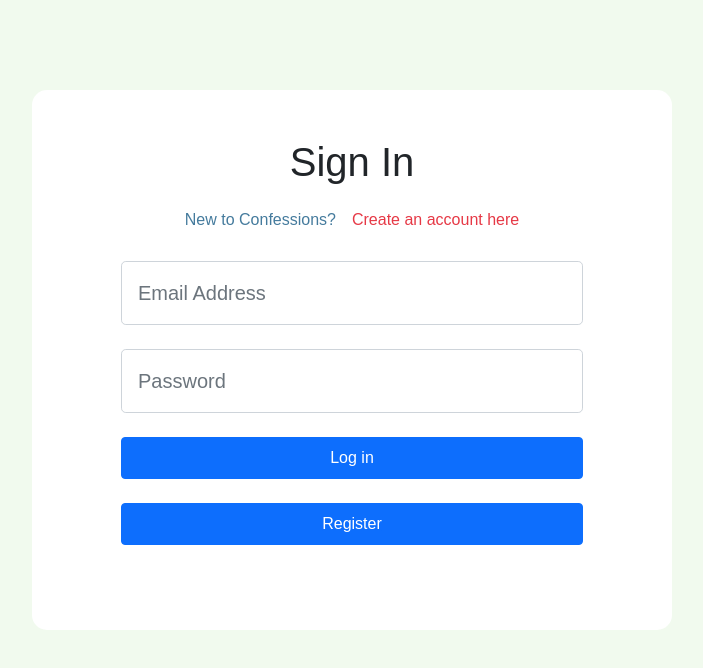
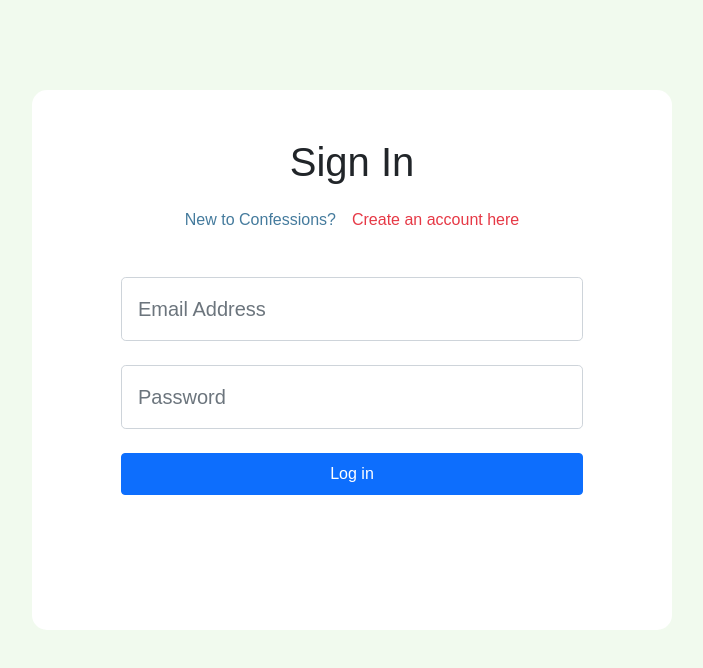
Before and after one commit to SLuo490/Confessions, a React (Create React App) app: page /login in a window 1280 px wide. Shown: the top 668 px of the page, without its empty margins (288-991 px from the left). Built offline with nearby package versions, Linux system fonts and the light colour scheme; no server answers; a web font is replaced by a local one.

Commit message:
remove register button in login page

```diff
--- a/src/components/LoginForm.js
+++ b/src/components/LoginForm.js
@@ -40,7 +40,7 @@
   }, [user, loading, navigate]);
 
   return (
-    <form className='form-group'>
+    <form className='form-group mt-3'>
       {error && <ErrorAlert details={error} />}
       <div className='w-75 input-center'>
         <label htmlFor='email'></label>
@@ -71,14 +71,6 @@
       >
         Log in
       </button>
-      <Link to='/register'>
-        <button
-          type='button'
-          className='btn btn-primary w-75 input-center mt-4 py-2'
-        >
-          Register
-        </button>
-      </Link>
     </form>
   );
 }
```
